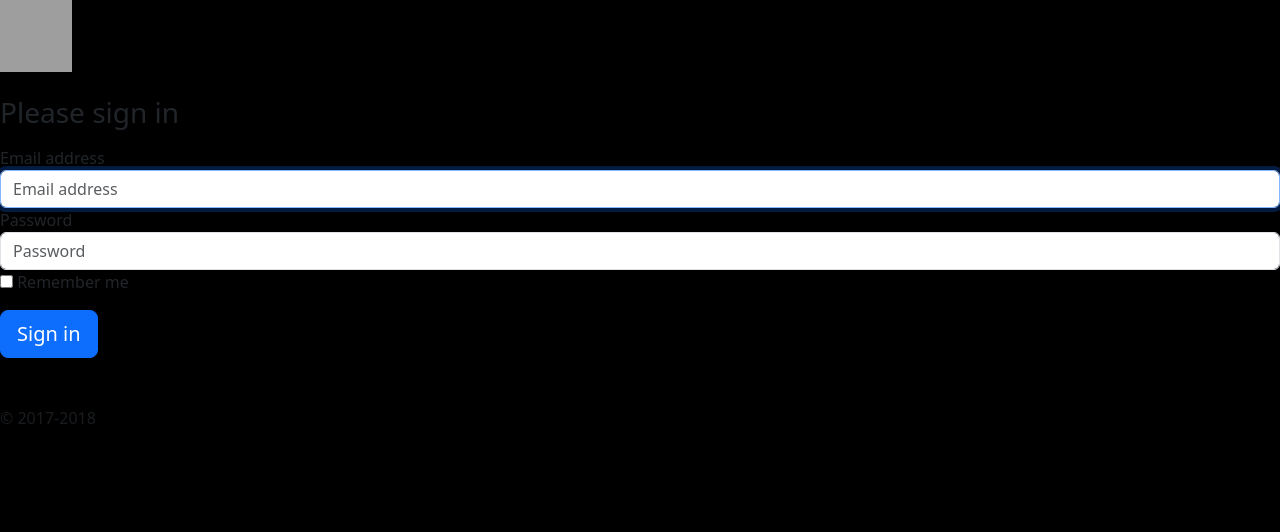
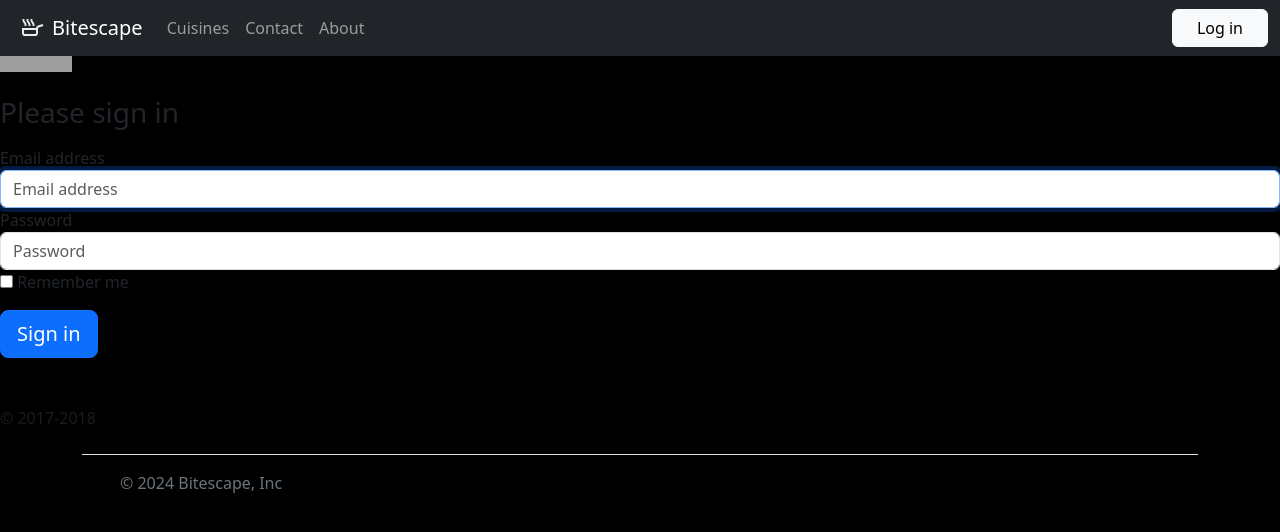
Before and after one commit to rvekeria678/bitescape, a Flask app: page /login in a window 1280 px wide. Shown: the top 532 px of the page. Run offline with Flask 3, Linux system fonts and the light colour scheme; some libraries are stand-ins or nearby versions; grey boxes are pictures that could not be loaded.

Commit message:
File Reorganization

```diff
--- a/templates/base.html
+++ b/templates/elements/base.html
@@ -10,8 +10,9 @@
     {% endblock %}
 </head>
 <body>
+    {% include 'header.html' %}
     {% block body %}{% endblock %}
-
+    {% include 'footer.html' %}
     {% block scripts %}
     {{ bootstrap.load_js() }}
     {% endblock %}
--- /dev/null
+++ b/templates/elements/footer.html
@@ -0,0 +1,16 @@
+<div class="container">
+    <footer class="d-flex flex-wrap justify-content-between align-items-center py-3 my-4 border-top">
+      <div class="col-md-4 d-flex align-items-center">
+        <a href="/" class="mb-3 me-2 mb-md-0 text-muted text-decoration-none lh-1">
+          <svg class="bi" width="30" height="24"><use xlink:href="#bootstrap"></use></svg>
+        </a>
+        <span class="text-secondary">© 2024 Bitescape, Inc</span>
+      </div>
+
+      <ul class="nav col-md-4 justify-content-end list-unstyled d-flex">
+        <li class="ms-3"><a class="text-secondary" href="#"><svg class="bi" width="24" height="24"><use xlink:href="#twitter"></use></svg></a></li>
+        <li class="ms-3"><a class="text-secondary" href="#"><svg class="bi" width="24" height="24"><use xlink:href="#instagram"></use></svg></a></li>
+        <li class="ms-3"><a class="text-secondary" href="#"><svg class="bi" width="24" height="24"><use xlink:href="#facebook"></use></svg></a></li>
+      </ul>
+    </footer>
+  </div>
--- /dev/null
+++ b/templates/elements/header.html
@@ -0,0 +1,26 @@
+<nav class="navbar navbar-expand-md navbar-dark fixed-top bg-dark">
+  <div class="container-fluid">
+    <img src="../static/assets/skillet_24dp_FILL0_wght400_GRAD0_opsz24.svg" class="mx-2">
+    <a class="navbar-brand" href="{{ url_for('root') }}">Bitescape</a>
+    <button class="navbar-toggler" type="button" data-bs-toggle="collapse" data-bs-target="#navbarCollapse"
+      aria-controls="navbarCollapse" aria-expanded="false" aria-label="Toggle navigation">
+      <span class="navbar-toggler-icon"></span>
+    </button>
+    <div class="collapse navbar-collapse" id="navbarCollapse">
+      <ul class="navbar-nav me-auto mb-2 mb-md-0">
+        <li class="nav-item">
+          <a class="nav-link" href="{{ url_for('root') }}">Cuisines</a>
+        </li>
+        <li class="nav-item">
+          <a class="nav-link" href="{{ url_for('root') }}">Contact</a>
+        </li>
+        <li class="nav-item">
+          <a class="nav-link" href="{{ url_for('root') }}">About</a>
+        </li>
+      </ul>
+      <form class="d-flex">
+        <button class="btn btn-light px-4" type="submit">Log in</button>
+      </form>
+    </div>
+  </div>
+</nav>
```
Also changed, not shown: templates/header.html (deleted, +0 -26 lines), templates/index.html (+0 -18 lines), templates/elements/carousel.html (renamed from templates/carousel.html), templates/footer.html (deleted).
